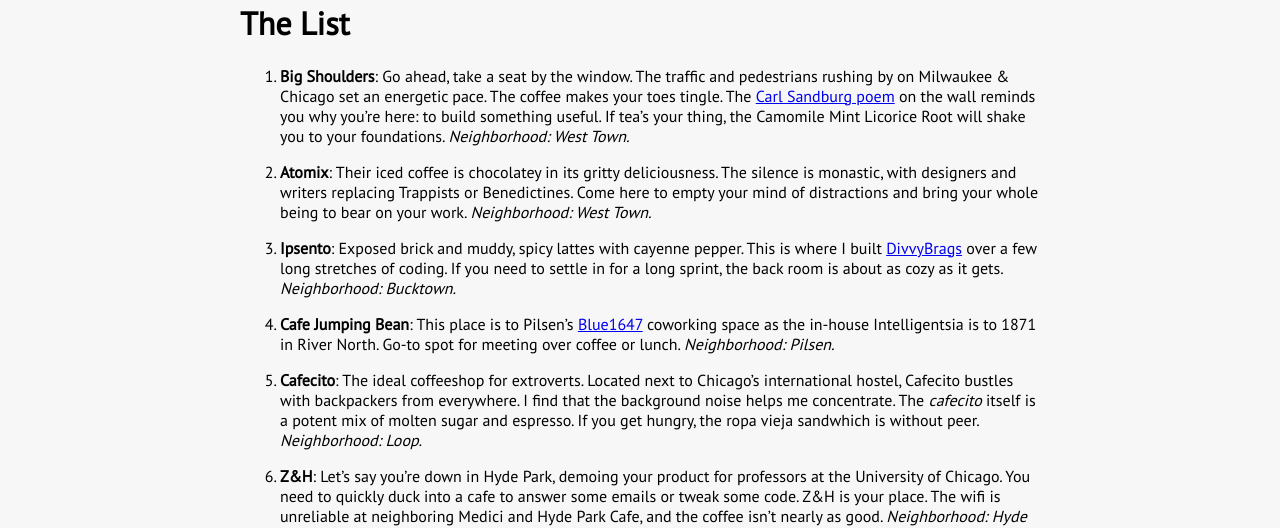
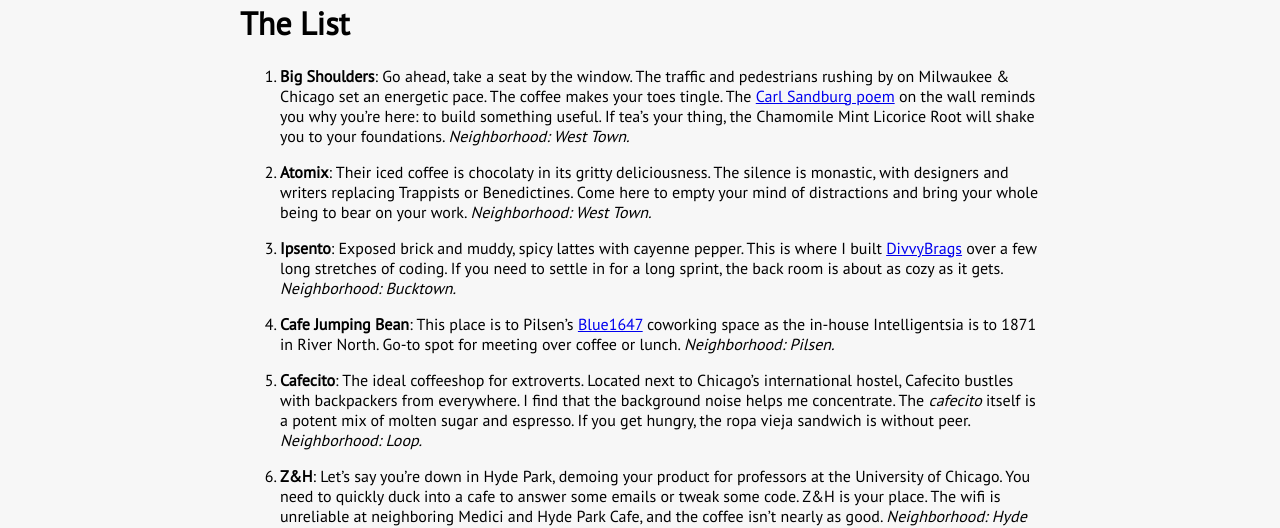
Before and after one commit to alexsoble/alexsoble, a Jekyll site: the page built from _posts/2014-1-17-fifteen-superb-chicago-coffeeshops.md, in a window 1280 px wide. Shown: the part 990-1518 px from the top of the page. Built offline with Jekyll 4.4.1, drawn with Linux system fonts in a browser that asks for light colours; nearby versions of some CDN libraries; comment, search, counter and statistics services are not loaded.

Commit message:
New post about reading Marina Keegan in Santiago; aspell for spellcheck for the rest of them

```diff
--- a/_posts/2014-1-17-fifteen-superb-chicago-coffeeshops.md
+++ b/_posts/2014-1-17-fifteen-superb-chicago-coffeeshops.md
@@ -26,15 +26,15 @@
 The List
 ================================
 
-1. __Big Shoulders__: Go ahead, take a seat by the window. The traffic and pedestrians rushing by on Milwaukee & Chicago set an energetic pace. The coffee makes your toes tingle. The [Carl Sandburg poem](http://www.poetryfoundation.org/poetrymagazine/poem/2043) on the wall reminds you why you're here: to build something useful. If tea's your thing, the Camomile Mint Licorice Root will shake you to your foundations. *Neighborhood: West Town.*
+1. __Big Shoulders__: Go ahead, take a seat by the window. The traffic and pedestrians rushing by on Milwaukee & Chicago set an energetic pace. The coffee makes your toes tingle. The [Carl Sandburg poem](http://www.poetryfoundation.org/poetrymagazine/poem/2043) on the wall reminds you why you're here: to build something useful. If tea's your thing, the Chamomile Mint Licorice Root will shake you to your foundations. *Neighborhood: West Town.*
 
-1. __Atomix__: Their iced coffee is chocolatey in its gritty deliciousness. The silence is monastic, with designers and writers replacing Trappists or Benedictines. Come here to empty your mind of distractions and bring your whole being to bear on your work. _Neighborhood: West Town._
+1. __Atomix__: Their iced coffee is chocolaty in its gritty deliciousness. The silence is monastic, with designers and writers replacing Trappists or Benedictines. Come here to empty your mind of distractions and bring your whole being to bear on your work. _Neighborhood: West Town._
 
 1. __Ipsento__: Exposed brick and muddy, spicy lattes with cayenne pepper. This is where I built [DivvyBrags](http://www.divvybrags.com) over a few long stretches of coding. If you need to settle in for a long sprint, the back room is about as cozy as it gets. _Neighborhood: Bucktown._
 
 1. __Cafe Jumping Bean__: This place is to Pilsen's [Blue1647](http://www.blue1647.com/) coworking space as the in-house Intelligentsia is to 1871 in River North. Go-to spot for meeting over coffee or lunch. _Neighborhood: Pilsen._
 
-1. __Cafecito__: The ideal coffeeshop for extroverts. Located next to Chicago's international hostel, Cafecito bustles with backpackers from everywhere. I find that the background noise helps me concentrate. The *cafecito* itself is a potent mix of molten sugar and espresso. If you get hungry, the ropa vieja sandwhich is without peer. _Neighborhood: Loop._
+1. __Cafecito__: The ideal coffeeshop for extroverts. Located next to Chicago's international hostel, Cafecito bustles with backpackers from everywhere. I find that the background noise helps me concentrate. The *cafecito* itself is a potent mix of molten sugar and espresso. If you get hungry, the ropa vieja sandwich is without peer. _Neighborhood: Loop._
 
 1. __Z&H__: Let's say you're down in Hyde Park, demoing your product for professors at the University of Chicago. You need to quickly duck into a cafe to answer some emails or tweak some code. Z&H is your place. The wifi is unreliable at neighboring Medici and Hyde Park Cafe, and the coffee isn't nearly as good. _Neighborhood: Hyde Park._
 
```
Also changed, not shown: _posts/2013-12-13-birds-to-break-your-heart.md (+2 -2 lines), _posts/2014-2-23-travel-humility-confidence.md (+1 -1 lines), _posts/2014-5-13-marina.md (added, +18 -0 lines).
